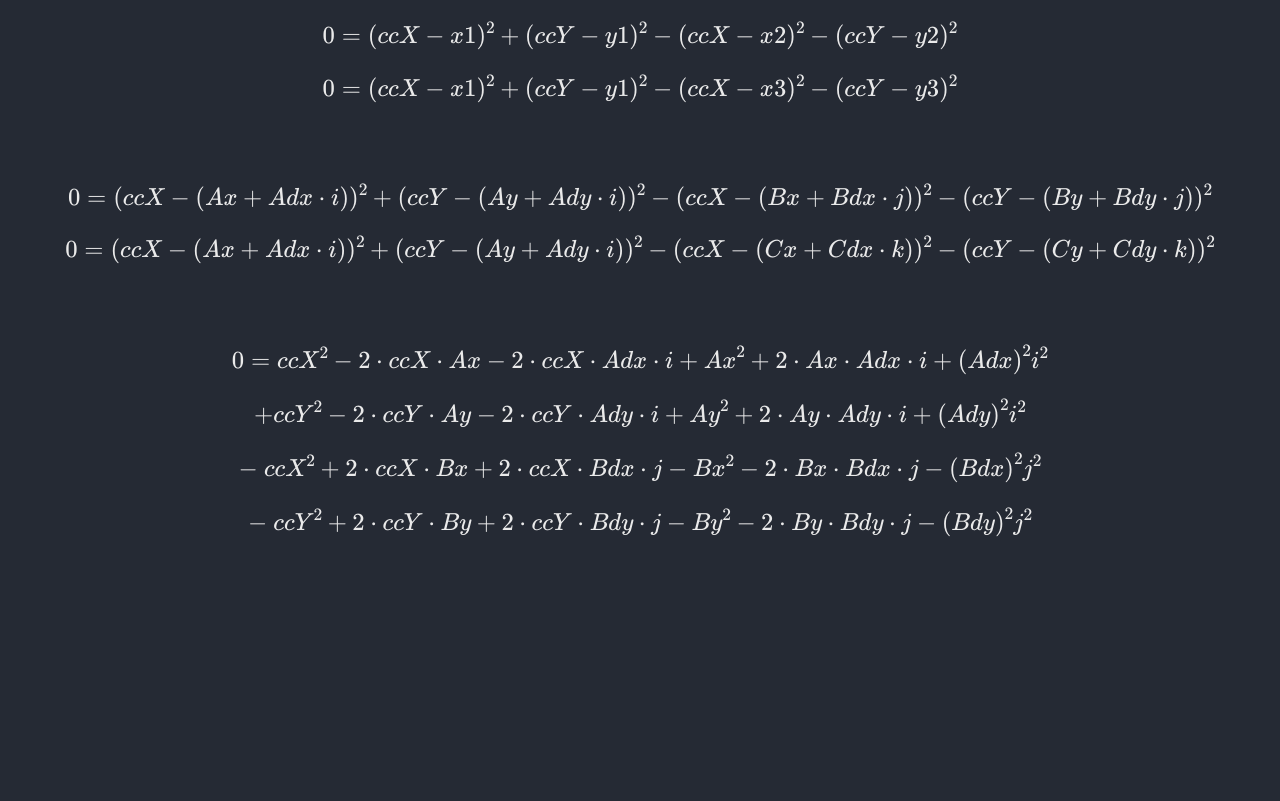
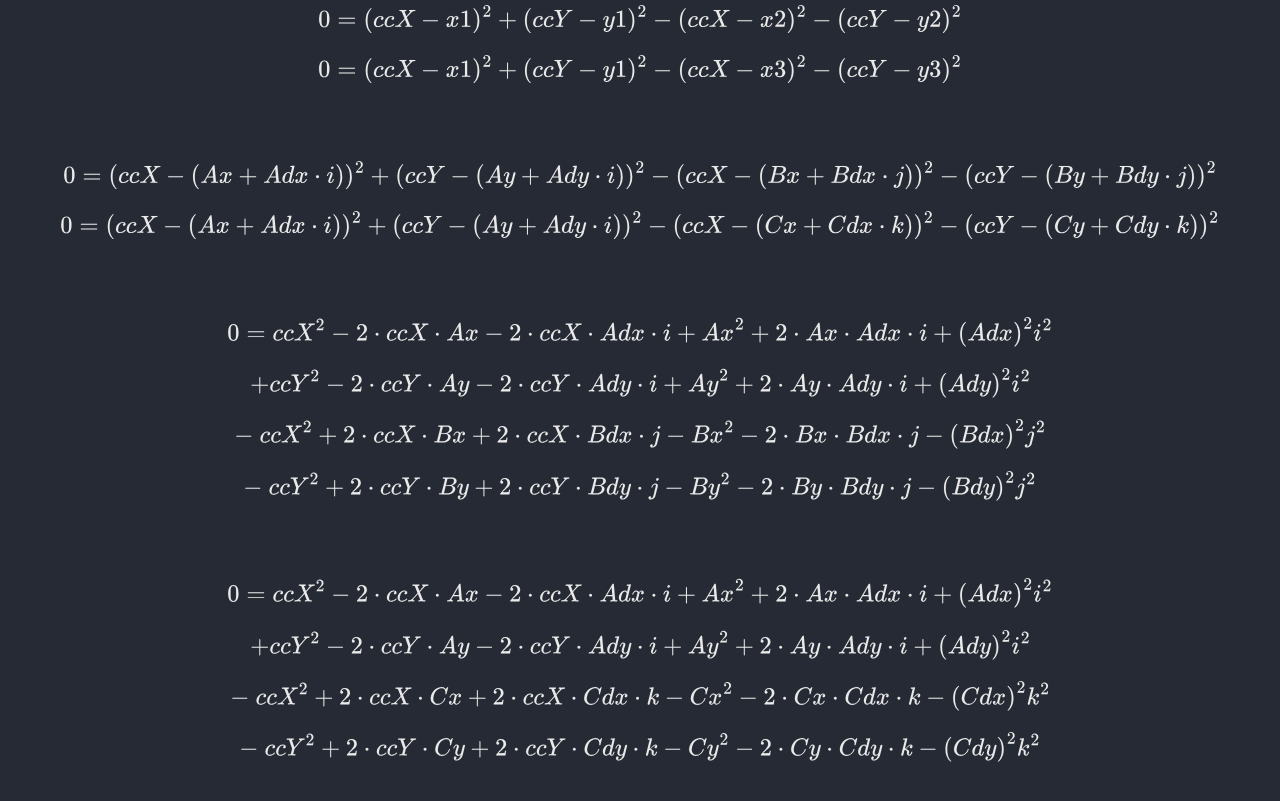
Before and after one commit to Connor-McCartney/Connor-McCartney.github.io, a Jekyll site: the page built from _pages/cryptography/other/Geometry-Hash-Balsn-CTF-2023.md, in a window 1280 px wide and 900 px high, scrolled down 4718 px. Shown: the top 801 px of the window. Built offline with Jekyll 4.4.1, drawn with Linux system fonts in a browser that asks for light colours; cached includes are drawn as plain includes; before the commit the page ends 5365 px from its top, so only the background shows below that.

Commit message:
Update Geometry-Hash-Balsn-CTF-2023.md

```diff
--- a/_pages/cryptography/other/Geometry-Hash-Balsn-CTF-2023.md
+++ b/_pages/cryptography/other/Geometry-Hash-Balsn-CTF-2023.md
@@ -193,4 +193,17 @@ $$- \ {ccX}^2 + 2 \cdot ccX \cdot Bx + 2 \cdot ccX \cdot Bdx \cdot j - {Bx}^2 -
 
 $$- \ {ccY}^2 + 2 \cdot ccY \cdot By + 2 \cdot ccY \cdot Bdy \cdot j - {By}^2 - 2 \cdot By \cdot Bdy \cdot j - {(Bdy)}^2 j^2$$
 
+
 <br>
+
+
+$$0 = {ccX}^2 - 2 \cdot ccX \cdot Ax - 2 \cdot ccX \cdot Adx \cdot i + {Ax}^2 + 2 \cdot Ax \cdot Adx \cdot i + {(Adx)}^2 i^2$$
+
+$$  + {ccY}^2 - 2 \cdot ccY \cdot Ay - 2 \cdot ccY \cdot Ady \cdot i + {Ay}^2 + 2 \cdot Ay \cdot Ady \cdot i + {(Ady)}^2 i^2$$
+
+$$- \ {ccX}^2 + 2 \cdot ccX \cdot Cx + 2 \cdot ccX \cdot Cdx \cdot k - {Cx}^2 - 2 \cdot Cx \cdot Cdx \cdot k - {(Cdx)}^2 k^2$$
+
+$$- \ {ccY}^2 + 2 \cdot ccY \cdot Cy + 2 \cdot ccY \cdot Cdy \cdot k - {Cy}^2 - 2 \cdot Cy \cdot Cdy \cdot k - {(Cdy)}^2 k^2$$
+
+<br>
+<br>
```
